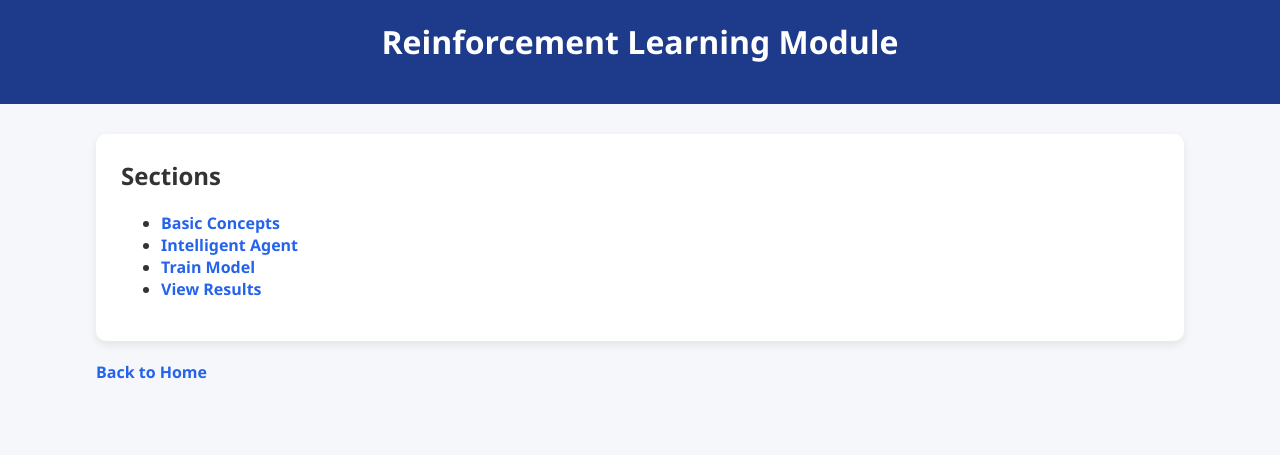
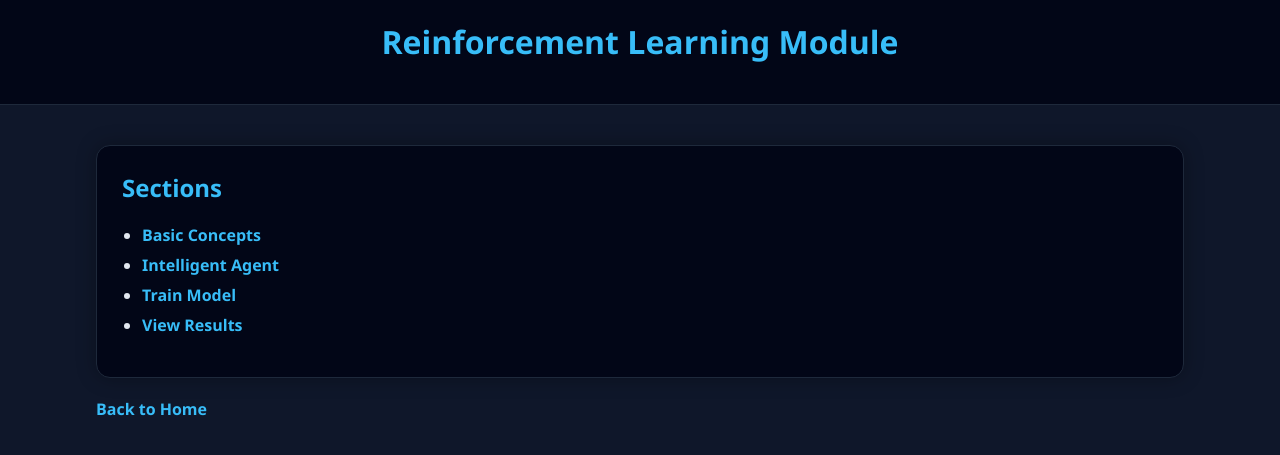
Before and after one commit to LuisaMendez012/ProjectMachine, a Flask app: page /rl in a window 1280 px wide. Shown: the top 455 px of the page. Run offline with Flask 3, Linux system fonts and the light colour scheme.

Commit message:
upgrade style css

```diff
--- a/static/style.css
+++ b/static/style.css
@@ -1,65 +1,128 @@
+/* ===== GLOBAL STYLES ===== */
 body {
     font-family: 'Segoe UI', Arial, sans-serif;
     margin: 0;
-    background: #f5f7fb;
-    color: #333;
+    background: #0f172a; /* dark background */
+    color: #e2e8f0;
 }
 
+/* ===== HEADER ===== */
 header {
-    background: #1e3a8a;
-    color: white;
+    background: #020617;
+    color: #38bdf8;
     padding: 20px;
     text-align: center;
+    border-bottom: 1px solid #1e293b;
 }
 
+/* ===== MAIN CONTAINER ===== */
 .container {
     width: 85%;
-    margin: 30px auto;
+    margin: 40px auto;
 }
 
+/* ===== CARDS ===== */
 .card {
-    background: white;
+    background: #020617;
     padding: 25px;
     margin-bottom: 20px;
-    border-radius: 10px;
-    box-shadow: 0 4px 10px rgba(0,0,0,0.08);
+    border-radius: 14px;
+    border: 1px solid #1e293b;
+    box-shadow: 0 0 20px rgba(0,0,0,0.3);
+    transition: 0.3s;
 }
 
+/* Card hover effect */
+.card:hover {
+    transform: translateY(-4px);
+    border-color: #38bdf8;
+}
+
+/* ===== HEADINGS ===== */
 h1, h2 {
     margin-top: 0;
+    color: #38bdf8;
 }
 
+/* ===== BUTTONS ===== */
 button {
-    background: #2563eb;
-    color: white;
+    background: #38bdf8;
+    color: #020617;
     border: none;
     padding: 12px 20px;
     border-radius: 8px;
     cursor: pointer;
     font-size: 16px;
+    transition: 0.3s;
 }
 
+/* Button hover */
 button:hover {
-    background: #1d4ed8;
+    background: #0ea5e9;
 }
 
+/* ===== INPUT FIELDS ===== */
 input {
     width: 100%;
     padding: 10px;
     border-radius: 6px;
-    border: 1px solid #ccc;
+    border: 1px solid #1e293b;
+    background: #020617;
+    color: #e2e8f0;
 }
 
+/* ===== LINKS ===== */
 a {
     text-decoration: none;
-    color: #2563eb;
+    color: #38bdf8;
     font-weight: bold;
+    transition: 0.3s;
 }
 
+/* Link hover */
+a:hover {
+    color: #0ea5e9;
+}
+
+/* ===== RESULT BOX ===== */
 .resultado {
-    background: #ecfdf5;
+    background: #022c22;
     padding: 15px;
-    border-left: 5px solid #10b981;
+    border-left: 5px solid #22c55e;
     border-radius: 8px;
     margin-top: 15px;
 }
+
+/* ===== TABLE STYLES ===== */
+table {
+    width: 100%;
+    border-collapse: collapse;
+    margin-top: 15px;
+}
+
+th {
+    background: #020617;
+    color: #38bdf8;
+    border-bottom: 2px solid #38bdf8;
+    padding: 10px;
+}
+
+td {
+    padding: 10px;
+    border-bottom: 1px solid #1e293b;
+    text-align: center;
+}
+
+/* Table row hover */
+tr:hover {
+    background: #020617;
+}
+
+/* ===== LISTS ===== */
+ul {
+    padding-left: 20px;
+}
+
+li {
+    margin-bottom: 8px;
+}
```
